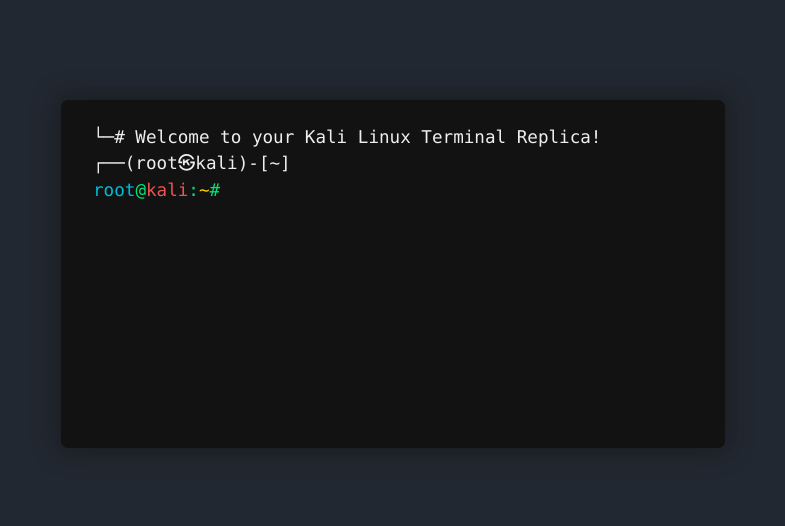
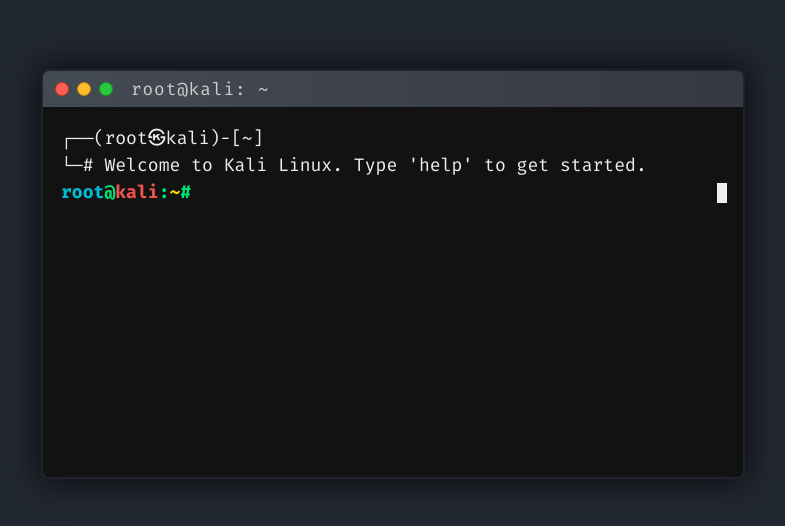
Before and after one commit to roket2980/netrunner, a plain HTML site: page index.html in a window 1280 px wide. Shown: the part 126-652 px from the top of the page, without its empty margins (247-1032 px from the left). Drawn offline with Linux system fonts and the light colour scheme.

Commit message:
Update index.html

```diff
--- a/index.html
+++ b/index.html
@@ -1,82 +1,206 @@
 <!DOCTYPE html>
 <html lang="en">
 <head>
-  <meta charset="UTF-8">
+  <meta charset="UTF-8" />
   <title>Kali Linux Terminal Replica</title>
+  <link href="https://fonts.googleapis.com/css?family=Fira+Mono:400,700&display=swap" rel="stylesheet">
   <style>
+    html, body {
+      height: 100%;
+      margin: 0;
+      background: #222831;
+    }
     body {
-      background: #222831;
-      color: #eeeeee;
-      font-family: 'Fira Mono', 'Consolas', monospace;
-      margin: 0;
-      height: 100vh;
       display: flex;
       justify-content: center;
       align-items: center;
+      min-height: 100vh;
+    }
+    .window {
+      border-radius: 8px;
+      overflow: hidden;
+      box-shadow: 0 0 32px 4px #000a;
+      min-width: 700px;
+      max-width: 80vw;
+      min-height: 400px;
+      background: #23272e;
+      border: 2px solid #20232a;
+    }
+    .bar {
+      background: linear-gradient(90deg, #454b53 0%, #343942 100%);
+      height: 36px;
+      display: flex;
+      align-items: center;
+      padding: 0 12px;
+    }
+    .dots {
+      display: flex;
+      gap: 8px;
+      margin-right: 12px;
+    }
+    .dot {
+      width: 12px;
+      height: 12px;
+      border-radius: 50%;
+      background: #ff5f56;
+      border: 1.5px solid #d32d23;
+    }
+    .dot:nth-child(2) {
+      background: #ffbd2e;
+      border-color: #b38a13;
+    }
+    .dot:nth-child(3) {
+      background: #27c93f;
+      border-color: #179a24;
+    }
+    .bar-title {
+      color: #ccc;
+      font-family: 'Fira Mono', monospace;
+      font-size: 1.1em;
+      margin-left: 6px;
+      letter-spacing: 1px;
+      user-select: none;
     }
     .terminal {
       background: #121212;
-      border-radius: 7px;
-      box-shadow: 0 0 24px 2px #1118;
-      padding: 24px 32px;
-      min-width: 600px;
-      min-height: 300px;
-      max-width: 90vw;
-      max-height: 70vh;
-      overflow: auto;
-      font-size: 1.1em;
+      height: 340px;
+      overflow-y: auto;
+      padding: 18px 16px 12px 18px;
+      font-family: 'Fira Mono', monospace;
+      font-size: 1.13em;
+      color: #eeeeee;
+      outline: none;
       line-height: 1.5;
+      user-select: text;
+    }
+    .prompt-line {
+      display: flex;
+      align-items: center;
+      flex-wrap: wrap;
     }
     .prompt {
       color: #00e676;
+      font-weight: bold;
+      user-select: none;
     }
-    .user {
-      color: #00bcd4;
-    }
-    .host {
-      color: #ef5350;
-    }
-    .path {
-      color: #ffd600;
-    }
+    .prompt .user { color: #00bcd4; }
+    .prompt .host { color: #ef5350; }
+    .prompt .path { color: #ffd600; }
     .input {
-      display: inline;
       background: none;
       border: none;
-      color: #eeeeee;
+      color: inherit;
+      font-family: inherit;
+      font-size: 1em;
       outline: none;
-      font-family: inherit;
-      font-size: inherit;
-      width: 70%;
+      flex: 1 0 0;
+      min-width: 20px;
+      caret-color: #eeeeee;
+      margin-left: 2px;
+      padding: 0;
+    }
+    .output {
+      white-space: pre-wrap;
+      word-break: break-word;
+      font-size: 1em;
+      color: #cfcfcf;
+      margin-left: 1.2em;
+    }
+    .blinker {
+      display: inline-block;
+      width: 10px;
+      height: 1.1em;
+      vertical-align: middle;
+      background: #eeeeee;
+      margin-left: 2px;
+      animation: blink 1s steps(1) infinite;
+    }
+    @keyframes blink {
+      50% { opacity: 0; }
+    }
+    /* Scrollbar Styling */
+    .terminal::-webkit-scrollbar {
+      width: 10px;
+      background: #222831;
+    }
+    .terminal::-webkit-scrollbar-thumb {
+      background: #343942;
+      border-radius: 6px;
+    }
+    /* Responsive */
+    @media (max-width: 700px) {
+      .window { min-width: 95vw; }
+      .terminal { font-size: 0.93em; }
     }
   </style>
 </head>
 <body>
-  <div class="terminal" id="terminal" tabindex="0">
-    <div><span class="prompt"><span class="user">root</span>@<span class="host">kali</span>:<span class="path">~</span>#</span> <input class="input" id="cmd" autocomplete="off" autofocus /></div>
+  <div class="window">
+    <div class="bar">
+      <div class="dots">
+        <div class="dot"></div>
+        <div class="dot"></div>
+        <div class="dot"></div>
+      </div>
+      <span class="bar-title">root@kali: ~</span>
+    </div>
+    <div class="terminal" id="terminal" tabindex="0" spellcheck="false"></div>
   </div>
   <script>
     const terminal = document.getElementById('terminal');
-    const cmdInput = document.getElementById('cmd');
     let history = [];
     let histPos = 0;
+    let currentInput = '';
+    const promptTemplate =
+      `<span class="prompt"><span class="user">root</span>@<span class="host">kali</span>:<span class="path">~</span>#</span>`;
+
+    // Banner (like a login message)
     const banner = [
       "┌──(root㉿kali)-[~]",
-      "└─# Welcome to your Kali Linux Terminal Replica!",
+      "└─# Welcome to Kali Linux. Type 'help' to get started.",
       ""
     ];
 
-    function printBanner() {
-      banner.forEach(line => {
+    function addBanner() {
+      for (const line of banner) {
         const div = document.createElement('div');
         div.textContent = line;
-        terminal.insertBefore(div, terminal.firstChild);
+        terminal.appendChild(div);
+      }
+    }
+
+    function scrollToBottom() {
+      terminal.scrollTop = terminal.scrollHeight;
+    }
+
+    function addPrompt(inputVal = "") {
+      const line = document.createElement('div');
+      line.className = 'prompt-line';
+      line.innerHTML = promptTemplate +
+        `<input class="input" id="current-input" autocomplete="off" autofocus />` +
+        `<span class="blinker" id="blinker"></span>`;
+      terminal.appendChild(line);
+      const inp = line.querySelector('.input');
+      inp.value = inputVal;
+      inp.focus();
+      scrollToBottom();
+      // Blinker follows input
+      inp.addEventListener('input', () => {
+        scrollToBottom();
       });
     }
 
-    function handleCommand(cmd) {
+    function addOutput(text) {
+      if (text === "") return;
+      const out = document.createElement('div');
+      out.className = 'output';
+      out.textContent = text;
+      terminal.appendChild(out);
+      scrollToBottom();
+    }
+
+    function runCommand(cmd) {
       let out = "";
-      cmd = cmd.trim();
       if (cmd === "ls" || cmd === "dir") {
         out = "Desktop  Documents  Downloads  Music  Pictures  Public  Templates  Videos";
       } else if (cmd === "whoami") {
@@ -87,6 +211,7 @@
         out = "Linux kali 6.3.0-kali1-amd64 #1 SMP PREEMPT_DYNAMIC Debian 6.3.7-1kali1 (2024-06-01) x86_64 GNU/Linux";
       } else if (cmd === "clear") {
         terminal.innerHTML = '';
+        addBanner();
         return;
       } else if (cmd === "help") {
         out = "Try: ls, pwd, whoami, uname, clear, echo, or any command (simulated).";
@@ -97,49 +222,65 @@
       } else {
         out = `bash: ${cmd}: command not found`;
       }
-      const div = document.createElement('div');
-      div.textContent = out;
-      terminal.appendChild(div);
+      addOutput(out);
     }
 
-    cmdInput.addEventListener('keydown', function(e) {
+    function handleInput(e) {
+      const inp = document.getElementById('current-input');
+      if (!inp) return;
       if (e.key === 'Enter') {
-        const command = cmdInput.value;
-        // Print command
-        const div = document.createElement('div');
-        div.innerHTML =
-          `<span class="prompt"><span class="user">root</span>@<span class="host">kali</span>:<span class="path">~</span>#</span> ${command}`;
-        terminal.insertBefore(div, cmdInput.parentElement);
-        history.push(command);
+        const cmd = inp.value;
+        // Print the full prompt + command
+        inp.parentNode.innerHTML = promptTemplate + " " + cmd;
+        history.push(cmd);
         histPos = history.length;
-        handleCommand(command);
-        cmdInput.value = '';
-        terminal.scrollTop = terminal.scrollHeight;
+        runCommand(cmd);
+        addPrompt();
       } else if (e.key === 'ArrowUp') {
         e.preventDefault();
         if (histPos > 0) {
           histPos--;
-          cmdInput.value = history[histPos];
+          inp.value = history[histPos];
         }
       } else if (e.key === 'ArrowDown') {
         e.preventDefault();
         if (histPos < history.length - 1) {
           histPos++;
-          cmdInput.value = history[histPos];
+          inp.value = history[histPos];
         } else {
           histPos = history.length;
-          cmdInput.value = '';
+          inp.value = '';
         }
       }
+      scrollToBottom();
+    }
+
+    // Focus input on click anywhere in terminal
+    terminal.addEventListener('mousedown', () => {
+      const inp = document.getElementById('current-input');
+      if (inp) inp.focus();
     });
 
-    // Focus input when clicking on terminal
-    terminal.addEventListener('mousedown', () => {
-      cmdInput.focus();
+    // Initial setup
+    addBanner();
+    addPrompt();
+
+    // Global key handler (for focus-out)
+    terminal.addEventListener('keydown', handleInput);
+
+    // Keep input focused if user tabs away
+    terminal.addEventListener('focusout', () => {
+      setTimeout(() => {
+        const inp = document.getElementById('current-input');
+        if (inp) inp.focus();
+      }, 10);
     });
 
-    printBanner();
-    cmdInput.focus();
+    // Autofocus on load
+    setTimeout(() => {
+      const inp = document.getElementById('current-input');
+      if (inp) inp.focus();
+    }, 100);
   </script>
 </body>
 </html>
```
